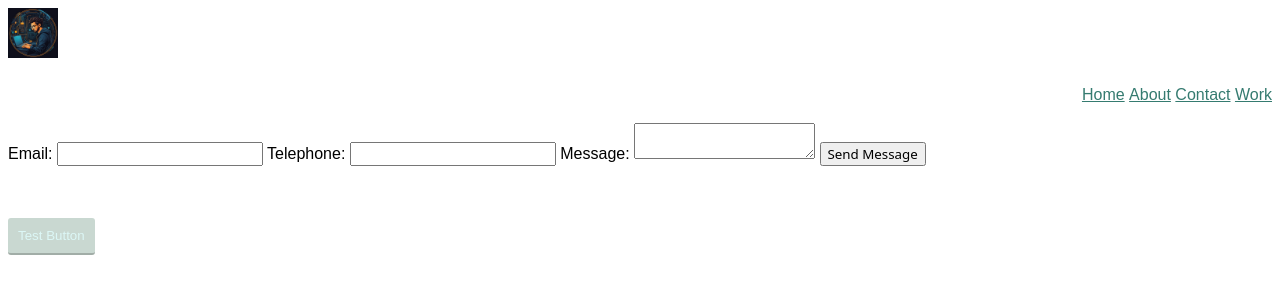
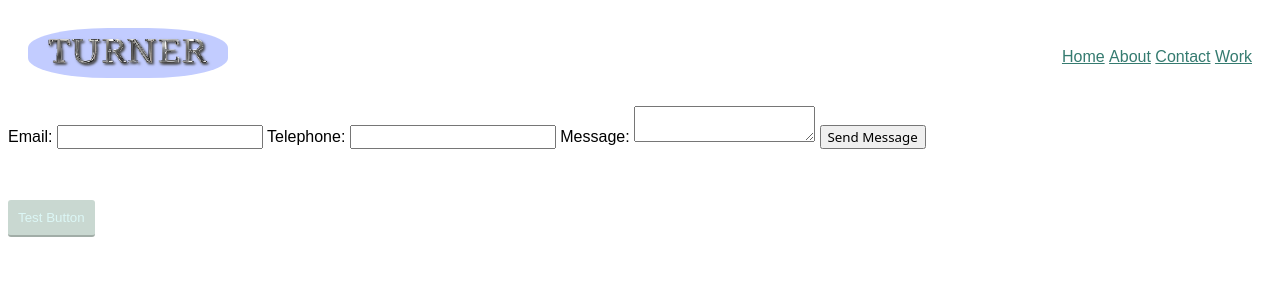
Before and after one commit to logicless-bt/portfolio-website, a plain HTML site: page contact.html in a window 1280 px wide. Drawn offline with Linux system fonts and the light colour scheme; a web font is replaced by a local one.

Commit message:
1.9 updates
Retitled contact.html, work.html, and about.html to be more descriptive
Installed a new logo to the header of each page
Added a profile image to index.html

```diff
--- a/contact.html
+++ b/contact.html
@@ -3,17 +3,18 @@
 <html>
     <head>
     	<link rel="shortcut icon" href="Images/wikipng.png">
+    	<title>Contact Ben Turner</title>
     	<link rel="preconnect" href="https://fonts.googleapis.com">
 		<link rel="preconnect" href="https://fonts.gstatic.com" crossorigin>
 		<link href="https://fonts.googleapis.com/css2?family=Anek+Devanagari:wght@100..800&family=Inter:ital,opsz,wght@0,14..32,100..900;1,14..32,100..900&family=Roboto+Mono:ital,wght@0,100..700;1,100..700&display=swap" rel="stylesheet">
     	<link rel="stylesheet" type="text/css" href="css/styles.production.css">
 	</head>
 
-	<header>
-		<img src="images/basic_logo.jpg"
-		width="50"
-		height="50"
-		alt="logo of a man at a computer">
+	<header class="page-header">
+		<img src="images/full-logo.png"
+		class="page-header__item"
+		id="logo"
+		alt="Turner stylized as a logo">
 
 		<nav class="main-navigation page-header__item">
 	      <ul role="menubar" class="navigation-list">
--- a/css/styles.css
+++ b/css/styles.css
@@ -187,7 +187,8 @@ button:hover, button:focus {
 
 #logo {
 	width: 20px;
-	height: 20px;
+	height: 50px;
+	border-radius: 25%;
 }
 
 button
--- a/css/styles.production.css
+++ b/css/styles.production.css
@@ -141,13 +141,16 @@ button:hover, button:focus {
 	text-align: right;
 }
 
+.main-navigation_page__header-item {
+	text-align: center;
+}
+
 .navigation-list {
 	list-style-type: none;
 }
 
 .navigation-list li {
 	display: inline-block;
-	marigin-left: 15px;
 }
 
 /* fallback*/
@@ -226,7 +229,8 @@ button:hover, button:focus {
 
 #logo {
 	width: 20px;
-	height: 20px;
+	height: 50px;
+	border-radius: 40%;
 }
 
 button
```
Also changed, not shown: about.html (+6 -5 lines), index.html (+3 -3 lines), work.html (+3 -3 lines), Images/full-logo.png (added), 1 other file.
